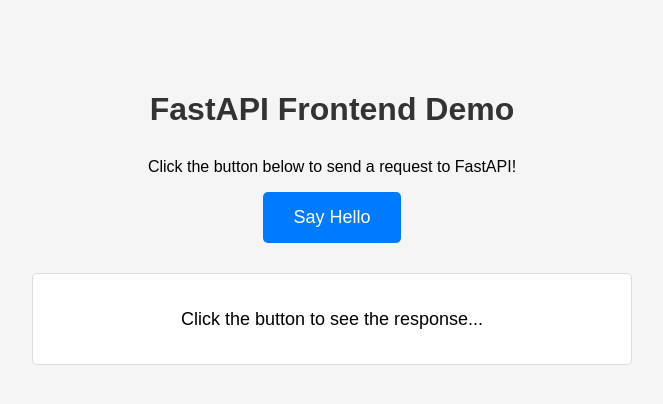
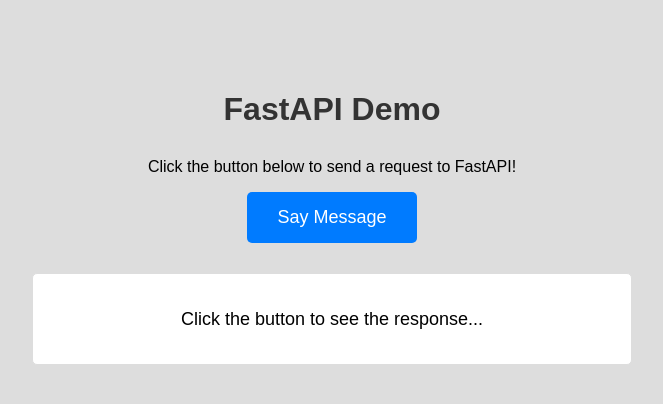
Before and after one commit to edwarddavis1/FastAPI_learning, a FastAPI app: page / in a window 1280 px wide. Shown: the top 404 px of the page, without its empty margins (308-971 px from the left). Run offline with FastAPI, Linux system fonts and the light colour scheme.

Commit message:
restructure, updated log, played around with it

```diff
--- a/main.py
+++ b/main.py
@@ -1,6 +1,7 @@
 from fastapi import FastAPI
 from fastapi.staticfiles import StaticFiles
 from fastapi.responses import HTMLResponse
+import uvicorn
 
 app = FastAPI()
 
@@ -19,12 +20,10 @@
 @app.get("/api/hello")
 async def say_hello():
     """API endpoint that prints Hello and returns it"""
-    message = "Hello"
+    message = "Hello World!"
     print(message)  # This prints to the console/terminal
     return {"message": message}
 
 
 if __name__ == "__main__":
-    import uvicorn
-
     uvicorn.run(app, host="127.0.0.1", port=8000)
--- a/static/index.html
+++ b/static/index.html
@@ -4,52 +4,17 @@
         <meta charset="UTF-8" />
         <meta name="viewport" content="width=device-width, initial-scale=1.0" />
         <title>FastAPI Frontend Demo</title>
-        <link rel="stylesheet" href="static/style.css" />
+        <base href="/static/" />
+        <link rel="stylesheet" href="style.css" />
     </head>
     <body>
-        <h1>FastAPI Frontend Demo</h1>
+        <h1>FastAPI Demo</h1>
         <p>Click the button below to send a request to FastAPI!</p>
 
-        <button id="helloButton" onclick="sayHello()">Say Hello</button>
+        <button id="helloButton" onclick="sayHello()">Say Message</button>
 
         <div id="response">Click the button to see the response...</div>
 
-        <script>
-            async function sayHello() {
-                const button = document.getElementById("helloButton");
-                const responseDiv = document.getElementById("response");
-
-                // Disable button and show loading state
-                button.disabled = true;
-                button.textContent = "Loading...";
-                responseDiv.textContent = "Sending request to FastAPI...";
-                responseDiv.className = "";
-
-                try {
-                    // Send GET request to FastAPI endpoint
-                    const response = await fetch("/api/hello");
-
-                    if (response.ok) {
-                        const data = await response.json();
-
-                        // Display the message from FastAPI
-                        responseDiv.textContent = `FastAPI says: "${data.message}"`;
-                        responseDiv.className = "success";
-                    } else {
-                        throw new Error(
-                            `HTTP error! status: ${response.status}`
-                        );
-                    }
-                } catch (error) {
-                    console.error("Error:", error);
-                    responseDiv.textContent = `Error: ${error.message}`;
-                    responseDiv.className = "error";
-                } finally {
-                    // Re-enable button
-                    button.disabled = false;
-                    button.textContent = "Say Hello";
-                }
-            }
-        </script>
+        <script src="js/Hello.js"></script>
     </body>
 </html>
--- /dev/null
+++ b/static/js/Hello.js
@@ -0,0 +1,33 @@
+async function sayHello() {
+    const button = document.getElementById("helloButton");
+    const responseDiv = document.getElementById("response");
+
+    // Disable button and show loading state
+    button.disabled = true;
+    button.textContent = "Loading...";
+    responseDiv.textContent = "Sending request to FastAPI...";
+    responseDiv.className = "";
+
+    try {
+        // Send GET request to FastAPI endpoint
+        const response = await fetch("/api/hello");
+
+        if (response.ok) {
+            const data = await response.json();
+
+            // Display the message from FastAPI
+            responseDiv.textContent = `FastAPI says: "${data.message}"`;
+            responseDiv.className = "success";
+        } else {
+            throw new Error(`HTTP error! status: ${response.status}`);
+        }
+    } catch (error) {
+        console.error("Error:", error);
+        responseDiv.textContent = `Error: ${error.message}`;
+        responseDiv.className = "error";
+    } finally {
+        // Re-enable button
+        button.disabled = false;
+        button.textContent = "Say Message";
+    }
+}
--- a/static/style.css
+++ b/static/style.css
@@ -4,7 +4,7 @@
     margin: 50px auto;
     padding: 20px;
     text-align: center;
-    background-color: #f5f5f5;
+    background-color: #dddddd;
 }
 
 h1 {
```
Also changed, not shown: 1 other file.
